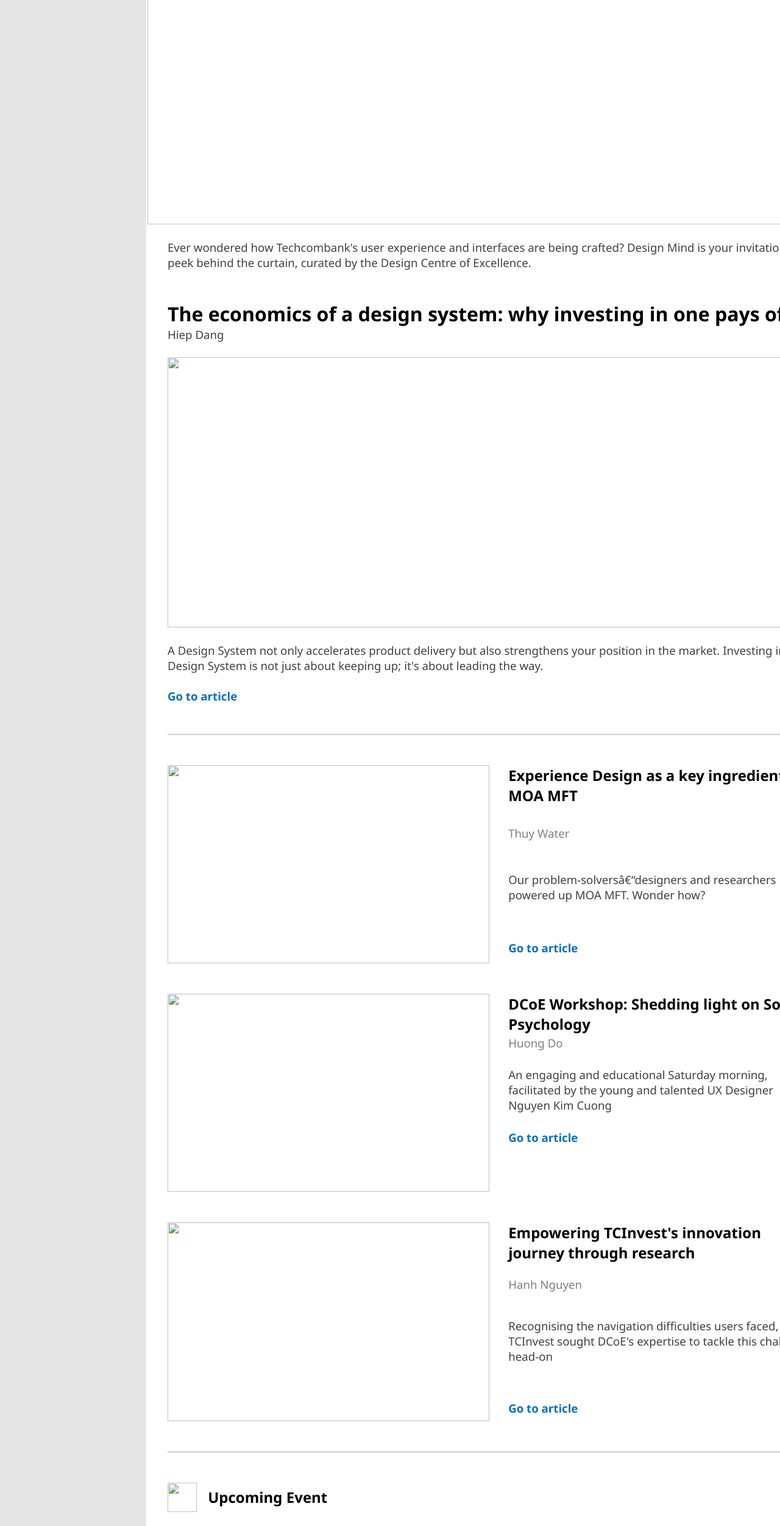
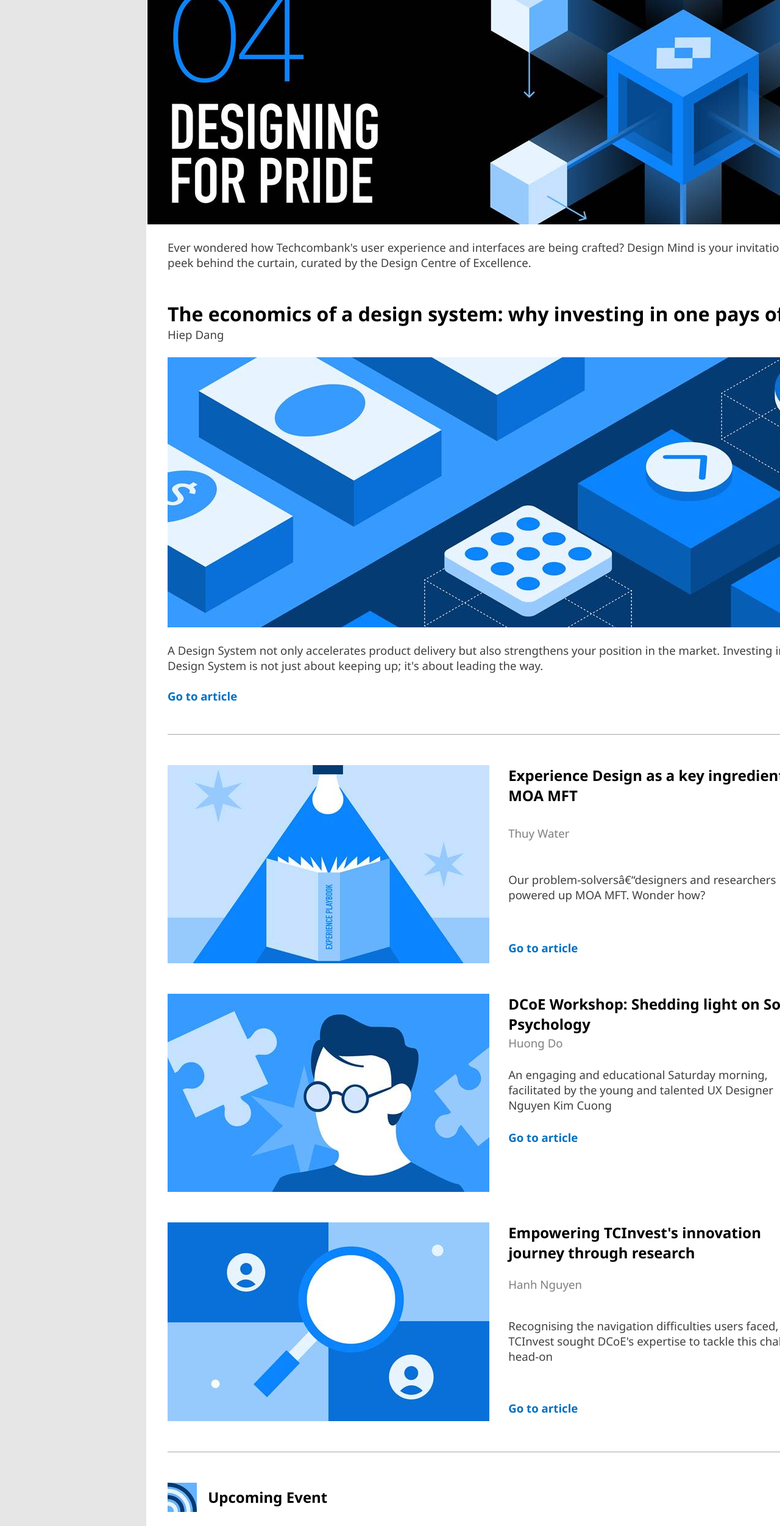
Before and after one commit to lebachtin1013/design-mind, a plain HTML site: page index.html in a window 1280 px wide. Shown: the part 240-2743 px from the top of the page at 61% size. Drawn offline with Linux system fonts and the light colour scheme.

Commit message:
Update image paths to use assets directory

```diff
--- a/index.html
+++ b/index.html
@@ -9,8 +9,8 @@ xmlns="http://www.w3.org/TR/REC-html40">
 <meta name=ProgId content=Word.Document>
 <meta name=Generator content="Microsoft Word 15">
 <meta name=Originator content="Microsoft Word 15">
-<link rel=File-List href="Design%20Mind%20Newsletter_files/filelist.xml">
-<link rel=Edit-Time-Data href="Design%20Mind%20Newsletter_files/editdata.mso">
+<link rel=File-List href="assets/filelist.xml">
+<link rel=Edit-Time-Data href="assets/editdata.mso">
 <!--[if !mso]>
 <style>
 v\:* {behavior:url(#default#VML);}
@@ -19,9 +19,9 @@ w\:* {behavior:url(#default#VML);}
 .shape {behavior:url(#default#VML);}
 </style>
 <![endif]-->
-<link rel=themeData href="Design%20Mind%20Newsletter_files/themedata.thmx">
+<link rel=themeData href="assets/themedata.thmx">
 <link rel=colorSchemeMapping
-href="Design%20Mind%20Newsletter_files/colorschememapping.xml">
+href="assets/colorschememapping.xml">
 <!--[if gte mso 9]><xml>
  <w:WordDocument>
   <w:Zoom>0</w:Zoom>
@@ -825,9 +825,9 @@ Table Test<o:p></o:p></span></p>
    <o:lock v:ext="edit" aspectratio="t"/>
   </v:shapetype><v:shape id="Picture_x0020_1" o:spid="_x0000_i1025" type="#_x0000_t75"
    alt="" style='width:848.25pt;height:371.25pt'>
-   <v:imagedata src="Design%20Mind%20Newsletter_files/image001.jpg" o:href="cid:image002.jpg@01DB0FAB.10913E60"/>
+   <v:imagedata src="assets/image001.jpg" o:href="cid:image002.jpg@01DB0FAB.10913E60"/>
   </v:shape><![endif]--><![if !vml]><img width=1131 height=495
-  src="Design%20Mind%20Newsletter_files/image001.jpg" style='height:5.156in;
+  src="assets/image001.jpg" style='height:5.156in;
   width:11.781in' v:shapes="Picture_x0020_1"><![endif]></span></p>
   </td>
   <td width=290 valign=top style='width:217.2pt;background:#E7E6E6;padding:
@@ -999,9 +999,9 @@ Table Test<o:p></o:p></span></p>
   <p class=MsoNormal><span style='color:black'><!--[if gte vml 1]><v:shape
    id="Picture_x0020_2" o:spid="_x0000_i1026" type="#_x0000_t75" alt=""
    style='width:796.5pt;height:332.25pt'>
-   <v:imagedata src="Design%20Mind%20Newsletter_files/image002.jpg" o:href="cid:image004.jpg@01DB0FAB.10913E60"/>
+   <v:imagedata src="assets/image002.jpg" o:href="cid:image004.jpg@01DB0FAB.10913E60"/>
   </v:shape><![endif]--><![if !vml]><img width=1062 height=443
-  src="Design%20Mind%20Newsletter_files/image002.jpg" style='height:4.614in;
+  src="assets/image002.jpg" style='height:4.614in;
   width:11.062in' v:shapes="Picture_x0020_2"><![endif]></span></p>
   </td>
   <td width=35 valign=top style='width:26.5pt;background:white;padding:0in 0in 0in 0in'>
@@ -1204,9 +1204,9 @@ Table Test<o:p></o:p></span></p>
   <p class=MsoNormal><b><span style='font-size:14.0pt;color:#0070C0'><!--[if gte vml 1]><v:shape
    id="Picture_x0020_3" o:spid="_x0000_i1027" type="#_x0000_t75" alt=""
    style='width:396pt;height:243.75pt'>
-   <v:imagedata src="Design%20Mind%20Newsletter_files/image003.jpg" o:href="cid:image017.jpg@01DB0FAB.10913E60"/>
+   <v:imagedata src="assets/image003.jpg" o:href="cid:image017.jpg@01DB0FAB.10913E60"/>
   </v:shape><![endif]--><![if !vml]><img width=528 height=325
-  src="Design%20Mind%20Newsletter_files/image003.jpg" style='height:3.385in;
+  src="assets/image003.jpg" style='height:3.385in;
   width:5.5in' v:shapes="Picture_x0020_3"><![endif]><o:p></o:p></span></b></p>
   </td>
   <td width=30 colspan=2 rowspan=6 valign=top style='width:22.5pt;background:
@@ -1326,9 +1326,9 @@ Table Test<o:p></o:p></span></p>
   <p class=MsoNormal><b><span style='font-size:14.0pt;color:#0070C0'><!--[if gte vml 1]><v:shape
    id="Picture_x0020_6" o:spid="_x0000_i1028" type="#_x0000_t75" alt=""
    style='width:396pt;height:243.75pt'>
-   <v:imagedata src="Design%20Mind%20Newsletter_files/image004.jpg" o:href="cid:image018.jpg@01DB0FAB.10913E60"/>
+   <v:imagedata src="assets/image004.jpg" o:href="cid:image018.jpg@01DB0FAB.10913E60"/>
   </v:shape><![endif]--><![if !vml]><img width=528 height=325
-  src="Design%20Mind%20Newsletter_files/image004.jpg" style='height:3.385in;
+  src="assets/image004.jpg" style='height:3.385in;
   width:5.5in' v:shapes="Picture_x0020_6"><![endif]><o:p></o:p></span></b></p>
   </td>
   <td width=30 colspan=2 rowspan=6 valign=top style='width:22.5pt;background:
@@ -1450,9 +1450,9 @@ Table Test<o:p></o:p></span></p>
   <p class=MsoNormal><b><span style='font-size:14.0pt;color:#0070C0'><!--[if gte vml 1]><v:shape
    id="Picture_x0020_9" o:spid="_x0000_i1029" type="#_x0000_t75" alt=""
    style='width:396pt;height:244.5pt'>
-   <v:imagedata src="Design%20Mind%20Newsletter_files/image005.jpg" o:href="cid:image019.jpg@01DB0FAB.10913E60"/>
+   <v:imagedata src="assets/image005.jpg" o:href="cid:image019.jpg@01DB0FAB.10913E60"/>
   </v:shape><![endif]--><![if !vml]><img width=528 height=326
-  src="Design%20Mind%20Newsletter_files/image005.jpg" style='height:3.395in;
+  src="assets/image005.jpg" style='height:3.395in;
   width:5.5in' v:shapes="Picture_x0020_9"><![endif]><o:p></o:p></span></b></p>
   </td>
   <td width=30 colspan=2 rowspan=6 valign=top style='width:22.5pt;background:
@@ -1637,9 +1637,9 @@ Table Test<o:p></o:p></span></p>
   <p class=MsoNormal><b><span style='font-size:14.0pt;color:#0070C0'><!--[if gte vml 1]><v:shape
    id="Picture_x0020_10" o:spid="_x0000_i1030" type="#_x0000_t75" alt=""
    style='width:36pt;height:36pt'>
-   <v:imagedata src="Design%20Mind%20Newsletter_files/image006.jpg" o:href="cid:image020.jpg@01DB0FAB.10913E60"/>
+   <v:imagedata src="assets/image006.jpg" o:href="cid:image020.jpg@01DB0FAB.10913E60"/>
   </v:shape><![endif]--><![if !vml]><img width=48 height=48
-  src="Design%20Mind%20Newsletter_files/image006.jpg" style='height:.5in;
+  src="assets/image006.jpg" style='height:.5in;
   width:.5in' v:shapes="Picture_x0020_10"><![endif]><o:p></o:p></span></b></p>
   </td>
   <td width=997 colspan=7 style='width:748.0pt;background:white;padding:0in 0in 0in 0in;
@@ -1692,9 +1692,9 @@ Table Test<o:p></o:p></span></p>
   <p class=MsoNormal><b><span style='font-size:18.0pt;color:black'><!--[if gte vml 1]><v:shape
    id="Picture_x0020_11" o:spid="_x0000_i1031" type="#_x0000_t75" alt=""
    style='width:796.5pt;height:351.75pt'>
-   <v:imagedata src="Design%20Mind%20Newsletter_files/image007.png" o:href="cid:image021.png@01DB0FAB.10913E60"/>
+   <v:imagedata src="assets/image007.png" o:href="cid:image021.png@01DB0FAB.10913E60"/>
   </v:shape><![endif]--><![if !vml]><img width=1062 height=469
-  src="Design%20Mind%20Newsletter_files/image008.gif" style='height:4.885in;
+  src="assets/image008.gif" style='height:4.885in;
   width:11.062in' v:shapes="Picture_x0020_11"><![endif]></span></b><b><span
   style='font-size:18.0pt'><o:p></o:p></span></b></p>
   </td>
@@ -1813,9 +1813,9 @@ Table Test<o:p></o:p></span></p>
   <p class=MsoNormal><b><span style='font-size:14.0pt;color:#0070C0'><!--[if gte vml 1]><v:shape
    id="Picture_x0020_12" o:spid="_x0000_i1032" type="#_x0000_t75" alt=""
    style='width:36pt;height:36pt'>
-   <v:imagedata src="Design%20Mind%20Newsletter_files/image009.jpg" o:href="cid:image022.jpg@01DB0FAB.10913E60"/>
+   <v:imagedata src="assets/image009.jpg" o:href="cid:image022.jpg@01DB0FAB.10913E60"/>
   </v:shape><![endif]--><![if !vml]><img width=48 height=48
-  src="Design%20Mind%20Newsletter_files/image009.jpg" style='height:.5in;
+  src="assets/image009.jpg" style='height:.5in;
   width:.5in' v:shapes="Picture_x0020_12"><![endif]></span></b><b><span
   style='font-size:18.0pt'><o:p></o:p></span></b></p>
   </td>
@@ -1907,9 +1907,9 @@ Table Test<o:p></o:p></span></p>
   <p class=MsoNormal><b><span style='font-size:18.0pt;color:black'><!--[if gte vml 1]><v:shape
    id="Picture_x0020_13" o:spid="_x0000_i1033" type="#_x0000_t75" alt=""
    style='width:163.5pt;height:202.5pt'>
-   <v:imagedata src="Design%20Mind%20Newsletter_files/image010.png" o:href="cid:image026.png@01DB0FAB.10913E60"/>
+   <v:imagedata src="assets/image010.png" o:href="cid:image026.png@01DB0FAB.10913E60"/>
   </v:shape><![endif]--><![if !vml]><img width=218 height=270
-  src="Design%20Mind%20Newsletter_files/image011.gif" style='height:2.812in;
+  src="assets/image011.gif" style='height:2.812in;
   width:2.27in' v:shapes="Picture_x0020_13"><![endif]></span></b><b><span
   style='font-size:18.0pt'><o:p></o:p></span></b></p>
   </td>
```
